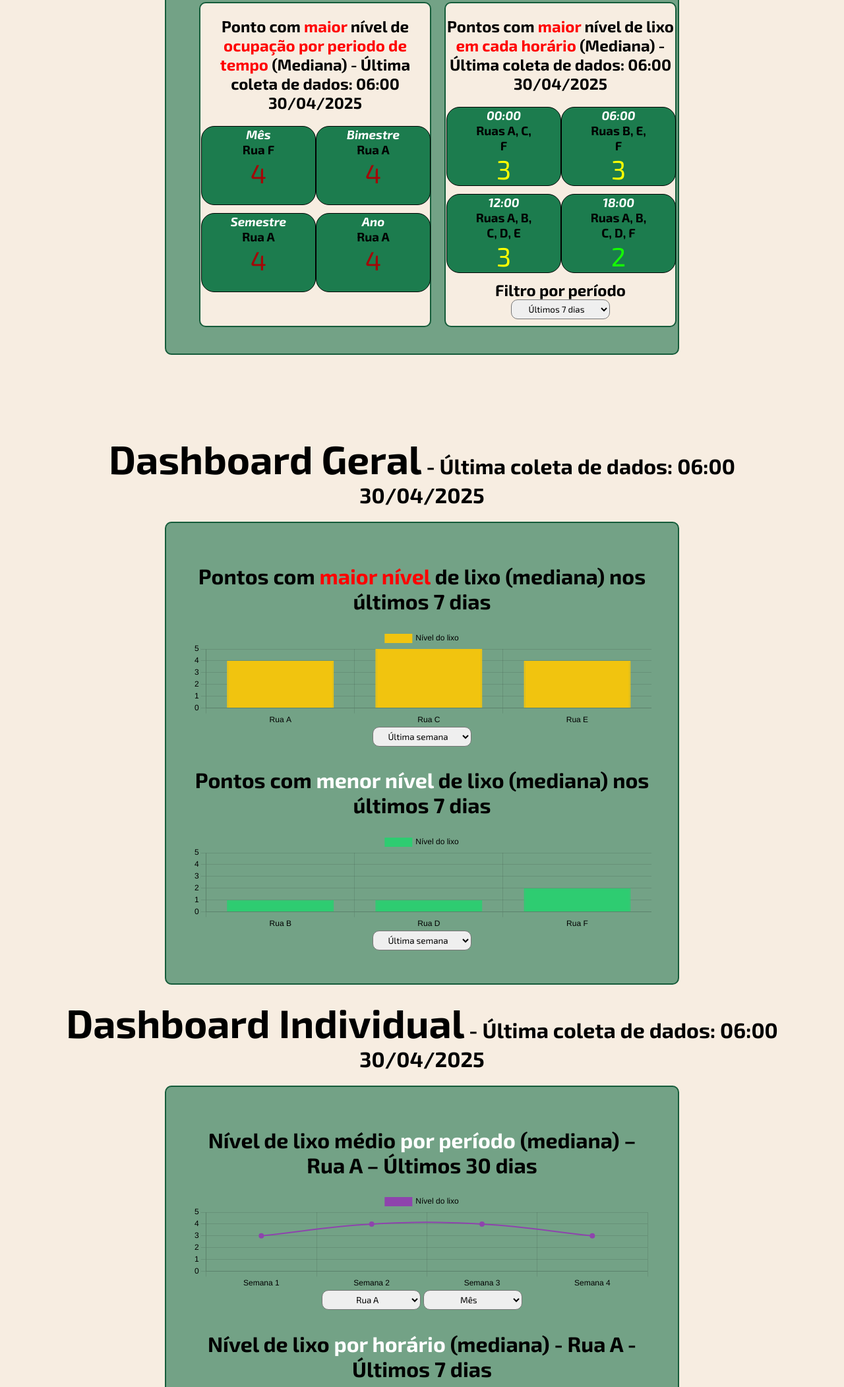
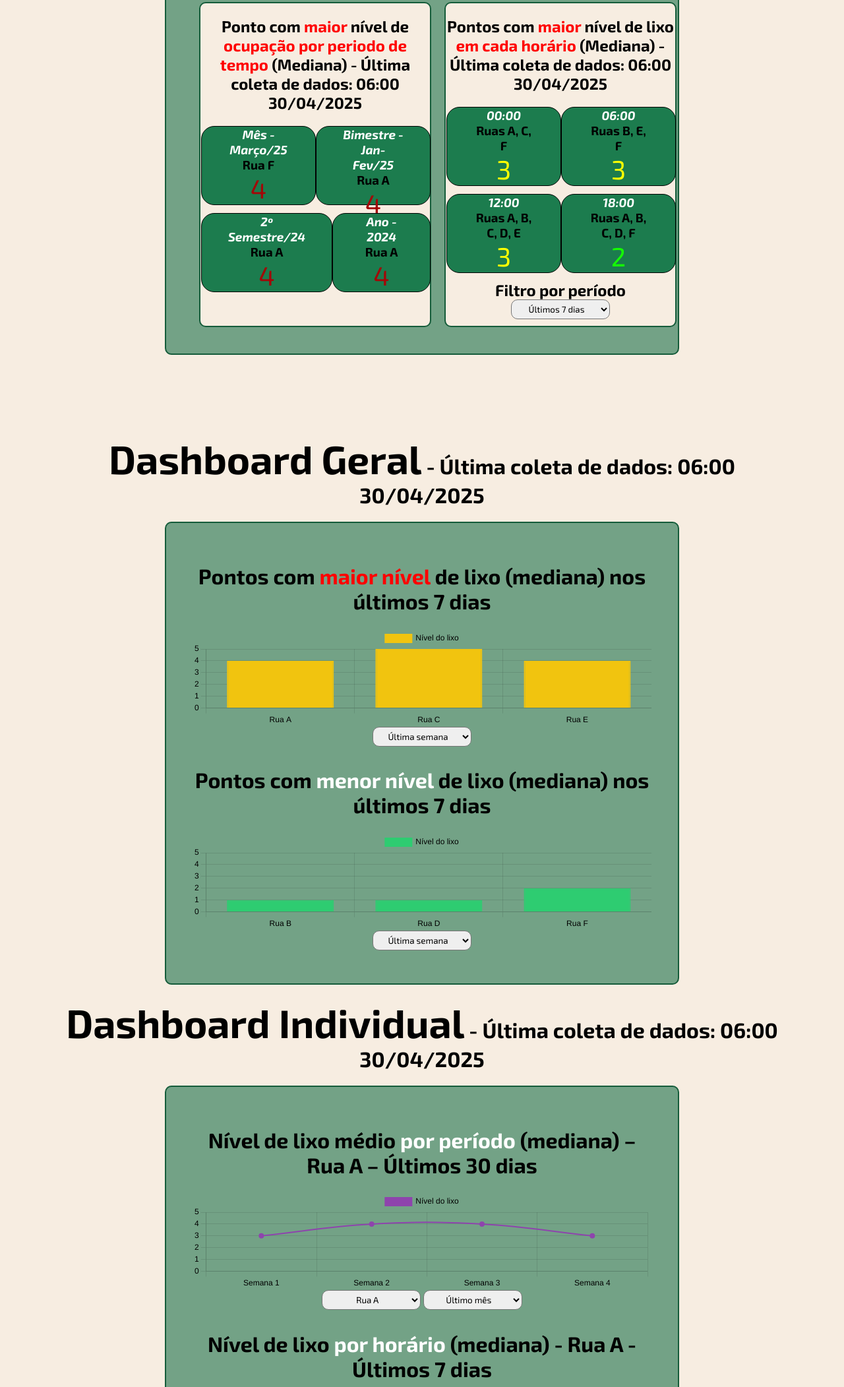
Before and after one commit to NicolasBJaved/TechBins, a plain HTML site: page Projeto/Site/public/dashboard.html in a window 1280 px wide. Shown: the part 957-3060 px from the top of the page at 66% size. Drawn offline with nearby package versions, Linux system fonts and the light colour scheme.

Commit message:
Ajustando títulos na dashboard

```diff
--- a/Projeto/Site/public/dashboard.html
+++ b/Projeto/Site/public/dashboard.html
@@ -184,24 +184,24 @@
                             ocupação por periodo de tempo</span> (Mediana) - Última coleta de dados: 06:00 30/04/2025</h2>
                         <ul>
                             <li class="ajustar">
-                                <h3 class="margin0" style="color: white;"><b><i>Mês</i></b></h3>
+                                <h3 class="margin0" style="color: white;"><b><i>Mês - Março/25</i></b></h3>
                                 <h3 class="margin0">Rua F</h3>
                                 <p class="corUrgencia4">4</p>
                             </li>
                             <li class="ajustar">
-                                <h3 class="margin0" style="color: white;"><b><i>Bimestre</i></b></h3>
+                                <h3 class="margin0" style="color: white;"><b><i>Bimestre - Jan-Fev/25</i></b></h3>
                                 <h3 class="margin0">Rua A</h3>
                                 <p class="corUrgencia4">4</p>
                             </li>
                         </ul>
                         <ul class="margin0">
                             <li class="ajustar">
-                                <h3 class="margin0" style="color: white;"><b><i>Semestre</i></b></h3>
+                                <h3 class="margin0" style="color: white;"><b><i>2º Semestre/24</i></b></h3>
                                 <h3 class="margin0">Rua A</h3>
                                 <p class="corUrgencia4">4</p>
                             </li>
                             <li class="ajustar">
-                                <h3 class="margin0" style="color: white;"><b><i>Ano</i></b></h3>
+                                <h3 class="margin0" style="color: white;"><b><i>Ano - 2024</i></b></h3>
                                 <h3 class="margin0">Rua A</h3>
                                 <p class="corUrgencia4">4</p>
                             </li>
@@ -239,10 +239,10 @@
                             <h2>Filtro por período</h2>
                             <select id="filtroPeriodoKpiHorario" oninput="atualizarKpiHorario()">
                                 <option value="7dias">Últimos 7 dias</option>
-                                <option value="mês">Mês</option>
-                                <option value="bimestre">Bimestre</option>
-                                <option value="semestre">Semestre</option>
-                                <option value="ano">Ano</option>
+                                <option value="mês">Último mês</option>
+                                <option value="bimestre">Último bimestre</option>
+                                <option value="semestre">Último semestre</option>
+                                <option value="ano">Último ano</option>
                             </select>
                         </div>
                     </div>
@@ -309,10 +309,10 @@
                     </select>
 
                     <select id="filtroPeriodoMediana" oninput="atualizarGraficoMediana()">
-                        <option value="mês">Mês</option>
-                        <option value="bimestre">Bimestre</option>
-                        <option value="semestre">Semestre</option>
-                        <option value="ano">Ano</option>
+                        <option value="mês">Último mês</option>
+                        <option value="bimestre">Último bimestre</option>
+                        <option value="semestre">Último semestre</option>
+                        <option value="ano">Ùltimo ano</option>
                     </select>
                 </div>
             </div>
@@ -334,10 +334,10 @@
 
                     <select id="filtroPeriodoMedianaHorario" oninput="atualizarGraficoMedianaHorario()">
                         <option value="7dias">Últimos 7 dias</option>
-                        <option value="mês">Mês</option>
-                        <option value="bimestre">Bimestre</option>
-                        <option value="semestre">Semestre</option>
-                        <option value="ano">Ano</option>
+                        <option value="mês">Último mês</option>
+                        <option value="bimestre">Último bimestre</option>
+                        <option value="semestre">Último semestre</option>
+                        <option value="ano">Último ano</option>
                     </select>
                 </div>
             </div>
```
